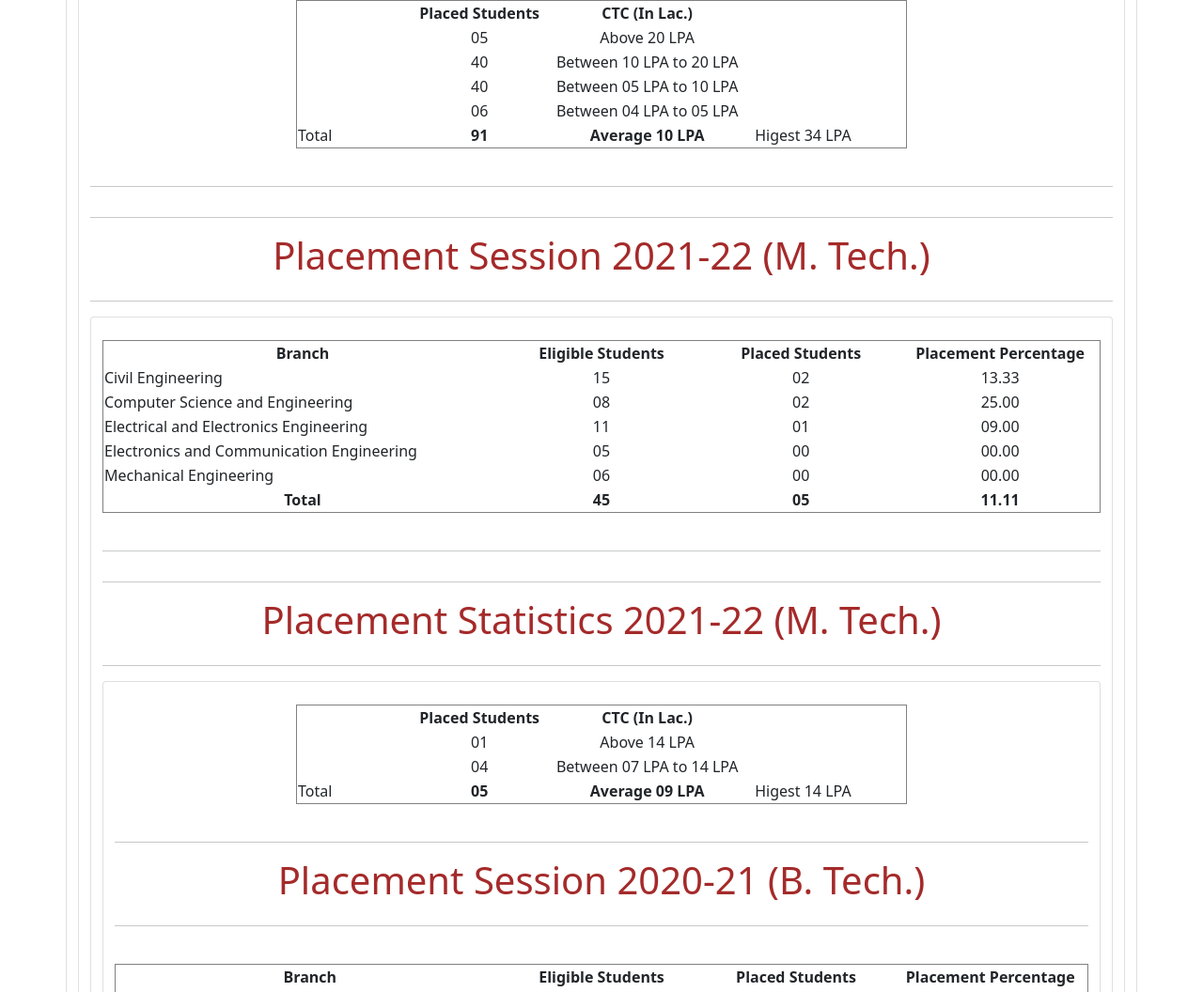
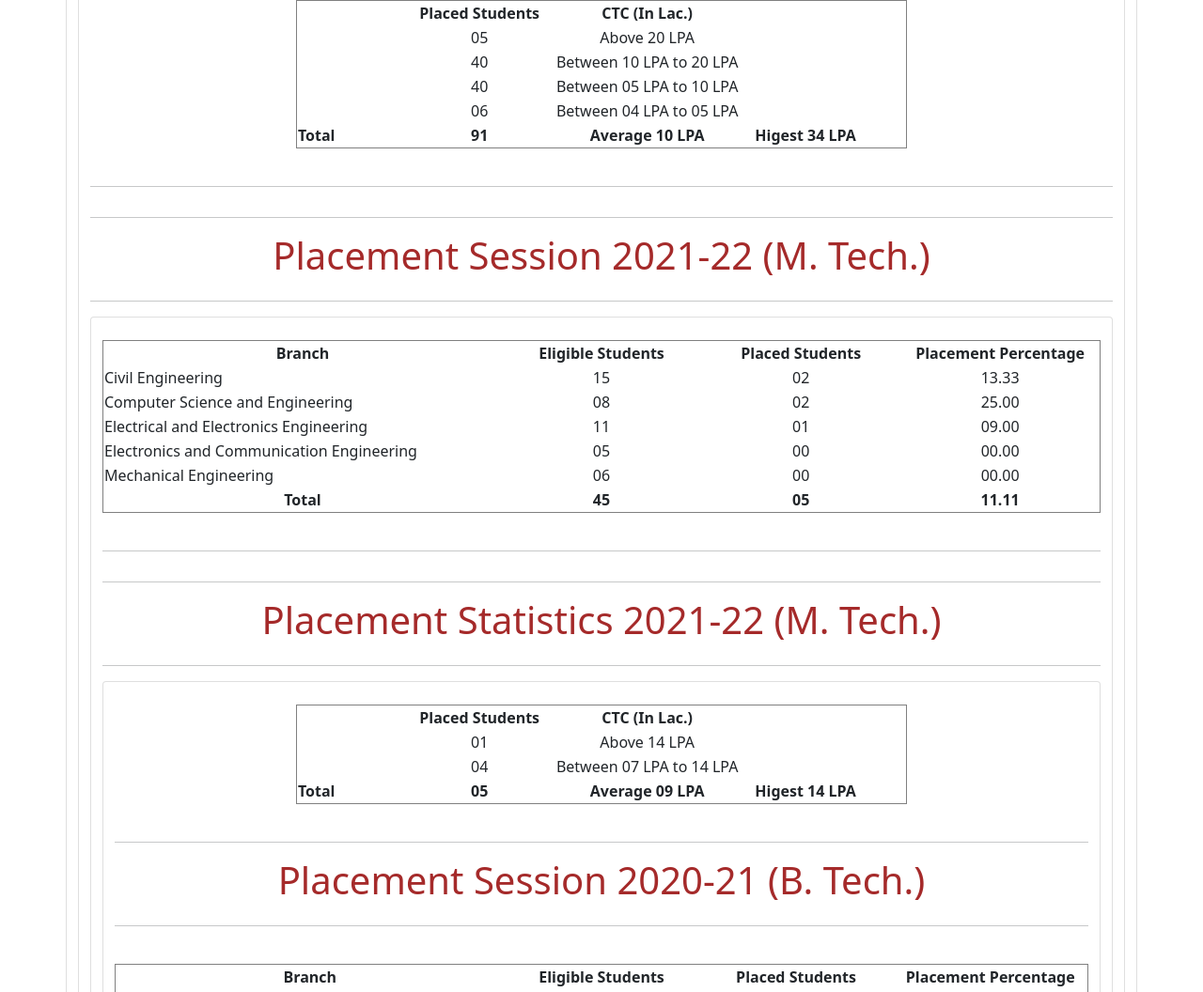
Before and after one commit to ptpnituk/c2p, a plain HTML site: page PR.html in a window 1280 px wide. Shown: the part 720-1776 px from the top of the page at 94% size. Drawn offline with nearby package versions, Linux system fonts and the light colour scheme.

Commit message:
Update PR.html

```diff
--- a/PR.html
+++ b/PR.html
@@ -131,8 +131,8 @@
 	</tr>
 
 	<tr>
-			<td> Total</td><td style="text-align:center"> <b>91</b></td>
-			<td style="text-align:center"><b> Average 10 LPA</b></td><td>Higest 34 LPA</td>
+			<td> <b> Total</b> </td><td style="text-align:center"> <b>91</b></td>
+			<td style="text-align:center"><b> Average 10 LPA</b></td><td><b> Higest 34 LPA</b> </td>
 		</tr>
 		  </table>
 	</br>
@@ -212,8 +212,8 @@
 	</tr>
 
 	<tr>
-			<td>Total </td><td style="text-align:center"> <b>05</b></td>
-			<td style="text-align:center"><b> Average 09 LPA</b></td> <td>Higest 14 LPA</td>
+			<td><b> Total</b>  </td><td style="text-align:center"> <b>05</b></td>
+			<td style="text-align:center"><b> Average 09 LPA</b></td> <td><b> Higest 14 LPA</b> </td>
 		</tr>
 			  </table>
 	</br>
```
